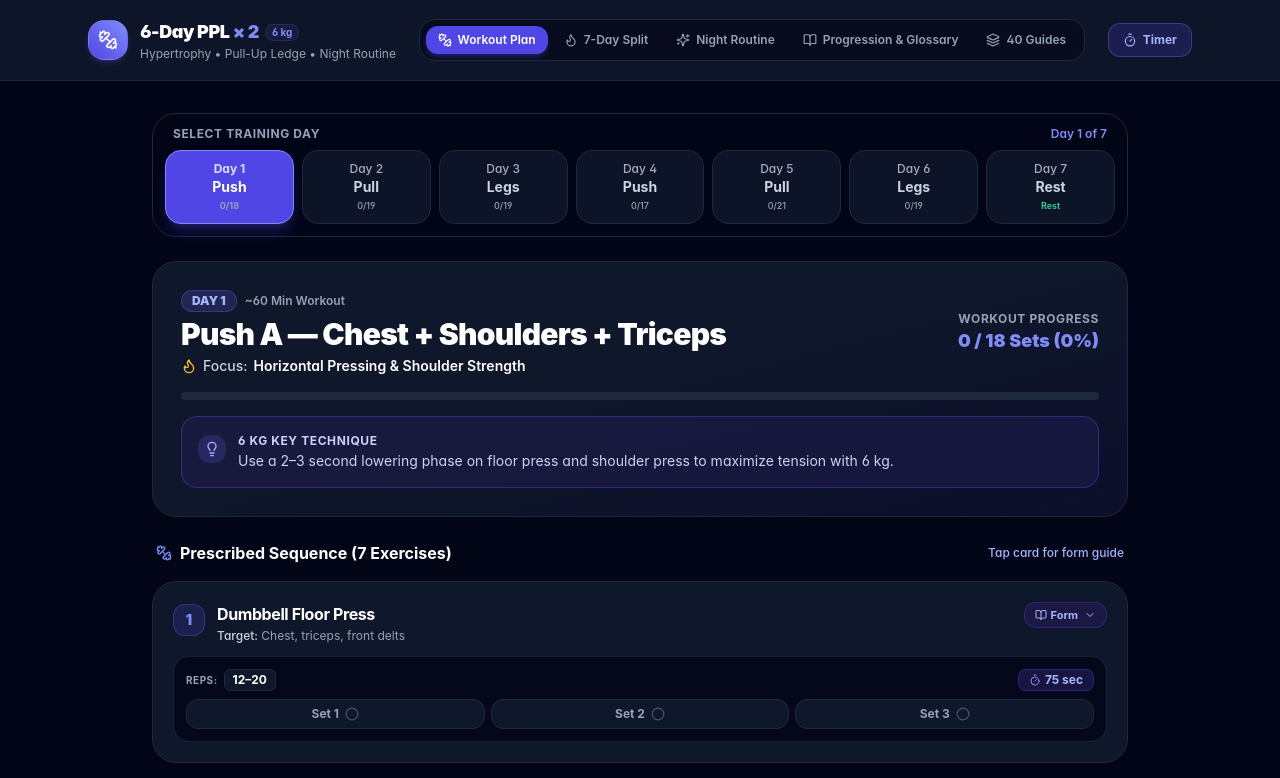
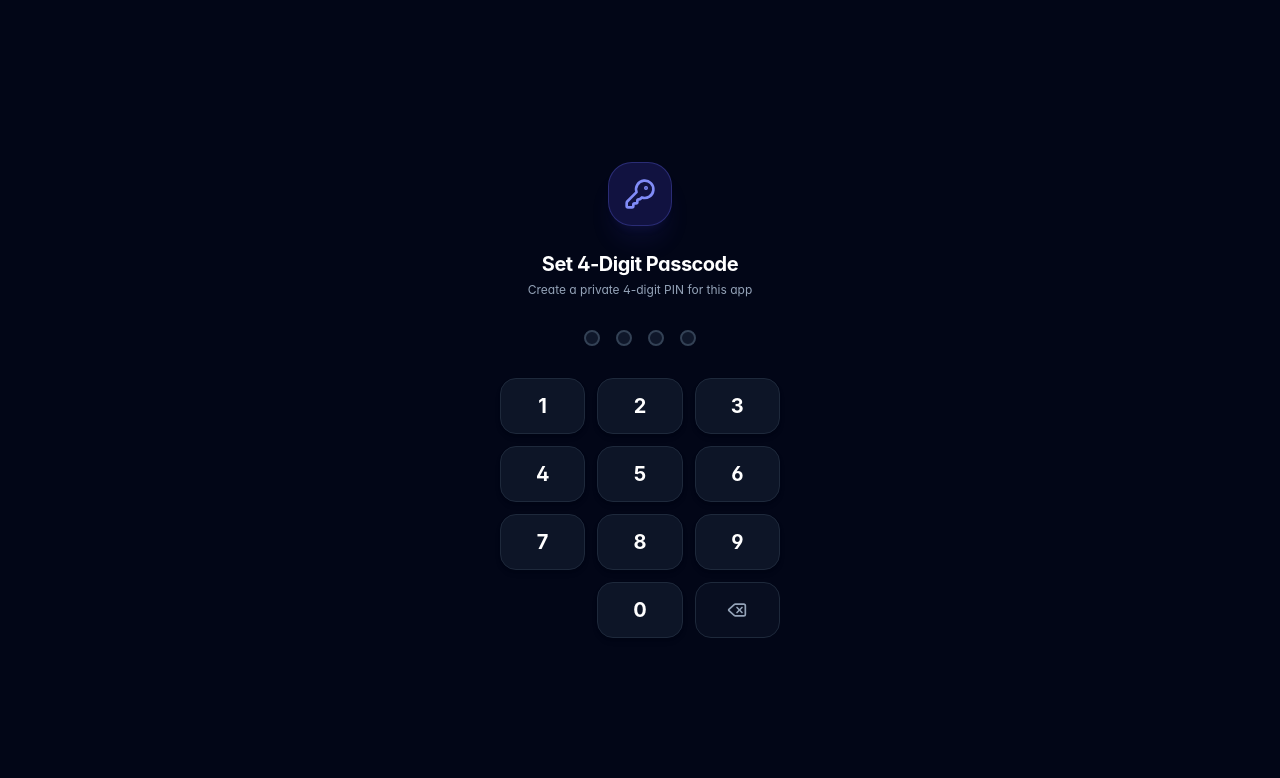
Before and after one commit to vin51435/project-monolith, a Next.js app: page / in a window 1280 px wide. Shown: the top 778 px of the page. Built offline with nearby package versions, Linux system fonts and the light colour scheme.

Commit message:
Implement native client-side SHA-256 PIN passcode lock screen with quick lock

```diff
--- a/src/app/page.tsx
+++ b/src/app/page.tsx
@@ -1,6 +1,6 @@
 'use client';
 
-import React, { useState } from 'react';
+import React, { useState, useEffect } from 'react';
 import Header from '@/components/Header';
 import BottomNav from '@/components/BottomNav';
 import DayWorkoutView from '@/components/DayWorkoutView';
@@ -10,10 +10,12 @@ import ProgressionView from '@/components/ProgressionView';
 import GlossaryView from '@/components/GlossaryView';
 import ExerciseLibraryView from '@/components/ExerciseLibraryView';
 import RestTimerModal from '@/components/RestTimerModal';
+import AuthLock from '@/components/AuthLock';
 import Footer from '@/components/Footer';
 import { ExerciseDetail, WORKOUT_DAYS } from '@/data/workoutData';
 
 export default function HomePage() {
+  const [isLocked, setIsLocked] = useState<boolean>(true);
   const [activeTab, setActiveTab] = useState<string>('today');
   const [selectedDayId, setSelectedDayId] = useState<string>('day-1');
 
@@ -26,6 +28,23 @@ export default function HomePage() {
   const [selectedExerciseDetail, setSelectedExerciseDetail] = useState<ExerciseDetail | null>(null);
 
   const currentDay = WORKOUT_DAYS.find((d) => d.id === selectedDayId) || WORKOUT_DAYS[0];
+
+  // Check saved session on mount
+  useEffect(() => {
+    const isRemembered = localStorage.getItem('nexus_auth_session') === 'active';
+    const isSessionActive = sessionStorage.getItem('nexus_auth_session') === 'active';
+    if (isRemembered || isSessionActive) {
+      setIsLocked(false);
+    } else {
+      setIsLocked(true);
+    }
+  }, []);
+
+  const handleLockApp = () => {
+    localStorage.removeItem('nexus_auth_session');
+    sessionStorage.removeItem('nexus_auth_session');
+    setIsLocked(true);
+  };
 
   const handleOpenTimer = (seconds: number = 60, name: string = '') => {
     setTimerSeconds(seconds);
@@ -45,6 +64,10 @@ export default function HomePage() {
     window.scrollTo({ top: 0, behavior: 'smooth' });
   };
 
+  if (isLocked) {
+    return <AuthLock onUnlock={() => setIsLocked(false)} />;
+  }
+
   return (
     <div className="min-h-screen flex flex-col bg-slate-950 text-slate-100">
       {/* 1. Sticky Navigation Header */}
@@ -57,6 +80,7 @@ export default function HomePage() {
           }
         }}
         onOpenTimer={handleOpenTimer}
+        onLock={handleLockApp}
       />
 
       {/* 2. Main Body Container */}
--- /dev/null
+++ b/src/components/AuthLock.tsx
@@ -0,0 +1,209 @@
+'use client';
+
+import React, { useState, useEffect } from 'react';
+import { Lock, KeyRound, ShieldCheck, Delete, ArrowRight, CheckCircle2 } from 'lucide-react';
+
+interface AuthLockProps {
+  onUnlock: () => void;
+}
+
+// Simple SHA-256 hash helper using browser native Web Crypto API
+async function hashPin(pin: string): Promise<string> {
+  const msgUint8 = new TextEncoder().encode(pin + '_salt_nexus_drift');
+  const hashBuffer = await crypto.subtle.digest('SHA-256', msgUint8);
+  const hashArray = Array.from(new Uint8Array(hashBuffer));
+  return hashArray.map((b) => b.toString(16).padStart(2, '0')).join('');
+}
+
+export default function AuthLock({ onUnlock }: AuthLockProps) {
+  const [pin, setPin] = useState<string>('');
+  const [savedHash, setSavedHash] = useState<string | null>(null);
+  const [isSettingNewPin, setIsSettingNewPin] = useState<boolean>(false);
+  const [confirmPin, setConfirmPin] = useState<string>('');
+  const [step, setStep] = useState<'enter' | 'create' | 'confirm'>('enter');
+  const [errorMsg, setErrorMsg] = useState<string>('');
+  const [shake, setShake] = useState<boolean>(false);
+  const [rememberDevice, setRememberDevice] = useState<boolean>(true);
+
+  useEffect(() => {
+    const existing = localStorage.getItem('nexus_app_pin');
+    if (!existing) {
+      setIsSettingNewPin(true);
+      setStep('create');
+    } else {
+      setSavedHash(existing);
+      setStep('enter');
+    }
+  }, []);
+
+  const triggerShake = (msg: string) => {
+    setErrorMsg(msg);
+    setShake(true);
+    if (typeof window !== 'undefined' && navigator.vibrate) {
+      navigator.vibrate(100);
+    }
+    setTimeout(() => {
+      setShake(false);
+      setPin('');
+      setConfirmPin('');
+    }, 600);
+  };
+
+  const handleKeyPress = async (digit: string) => {
+    setErrorMsg('');
+
+    if (step === 'enter') {
+      const nextPin = pin + digit;
+      if (nextPin.length <= 4) {
+        setPin(nextPin);
+        if (nextPin.length === 4) {
+          const hashed = await hashPin(nextPin);
+          if (hashed === savedHash) {
+            if (rememberDevice) {
+              localStorage.setItem('nexus_auth_session', 'active');
+            } else {
+              sessionStorage.setItem('nexus_auth_session', 'active');
+            }
+            onUnlock();
+          } else {
+            triggerShake('Incorrect PIN');
+          }
+        }
+      }
+    } else if (step === 'create') {
+      const nextPin = pin + digit;
+      if (nextPin.length <= 4) {
+        setPin(nextPin);
+        if (nextPin.length === 4) {
+          setConfirmPin('');
+          setStep('confirm');
+        }
+      }
+    } else if (step === 'confirm') {
+      const nextConfirm = confirmPin + digit;
+      if (nextConfirm.length <= 4) {
+        setConfirmPin(nextConfirm);
+        if (nextConfirm.length === 4) {
+          if (nextConfirm === pin) {
+            const hashed = await hashPin(nextConfirm);
+            localStorage.setItem('nexus_app_pin', hashed);
+            localStorage.setItem('nexus_auth_session', 'active');
+            onUnlock();
+          } else {
+            triggerShake('PINs did not match. Try again.');
+            setStep('create');
+          }
+        }
+      }
+    }
+  };
+
+  const handleDelete = () => {
+    if (step === 'confirm') {
+      setConfirmPin((prev) => prev.slice(0, -1));
+    } else {
+      setPin((prev) => prev.slice(0, -1));
+    }
+    setErrorMsg('');
+  };
+
+  const activeInput = step === 'confirm' ? confirmPin : pin;
+
+  return (
+    <div className="fixed inset-0 z-50 bg-slate-950 flex flex-col items-center justify-center p-4 selection:bg-none">
+      <div className="w-full max-w-sm flex flex-col items-center space-y-6 text-center">
+        {/* Security Shield Icon */}
+        <div className="w-16 h-16 rounded-3xl bg-indigo-600/20 border border-indigo-500/30 flex items-center justify-center text-indigo-400 shadow-xl shadow-indigo-600/10 animate-fadeIn">
+          {step === 'enter' ? <Lock className="w-8 h-8" /> : <KeyRound className="w-8 h-8" />}
+        </div>
+
+        {/* Title & Instructions */}
+        <div>
+          <h2 className="text-xl font-bold text-white tracking-tight">
+            {step === 'enter' && 'Private Access'}
+            {step === 'create' && 'Set 4-Digit Passcode'}
+            {step === 'confirm' && 'Confirm Your Passcode'}
+          </h2>
+          <p className="text-xs text-slate-400 mt-1">
+            {step === 'enter' && 'Enter your PIN to unlock'}
+            {step === 'create' && 'Create a private 4-digit PIN for this app'}
+            {step === 'confirm' && 'Re-enter your 4-digit PIN to confirm'}
+          </p>
+        </div>
+
+        {/* 4 PIN Dots */}
+        <div
+          className={`flex items-center gap-4 py-2 transition-transform ${
+            shake ? 'animate-bounce text-rose-500' : ''
+          }`}
+        >
+          {[0, 1, 2, 3].map((idx) => {
+            const isFilled = activeInput.length > idx;
+            return (
+              <div
+                key={idx}
+                className={`w-4 h-4 rounded-full border-2 transition-all duration-200 ${
+                  isFilled
+                    ? 'bg-indigo-500 border-indigo-400 scale-110 shadow-md shadow-indigo-500/50'
+                    : 'bg-slate-900 border-slate-700'
+                }`}
+              />
+            );
+          })}
+        </div>
+
+        {/* Error Message */}
+        {errorMsg && (
+          <p className="text-xs font-semibold text-rose-400 animate-fadeIn">
+            {errorMsg}
+          </p>
+        )}
+
+        {/* Keypad (3x4 Grid) */}
+        <div className="grid grid-cols-3 gap-3 w-full max-w-[280px]">
+          {['1', '2', '3', '4', '5', '6', '7', '8', '9'].map((digit) => (
+            <button
+              key={digit}
+              type="button"
+              onClick={() => handleKeyPress(digit)}
+              className="h-14 rounded-2xl bg-slate-900/90 hover:bg-slate-800 border border-slate-800 hover:border-slate-700 text-xl font-bold text-white shadow-md active:scale-90 active:bg-indigo-600 transition"
+            >
+              {digit}
+            </button>
+          ))}
+
+          {/* Bottom Row */}
+          <div className="flex items-center justify-center" />
+          <button
+            type="button"
+            onClick={() => handleKeyPress('0')}
+            className="h-14 rounded-2xl bg-slate-900/90 hover:bg-slate-800 border border-slate-800 hover:border-slate-700 text-xl font-bold text-white shadow-md active:scale-90 active:bg-indigo-600 transition"
+          >
+            0
+          </button>
+          <button
+            type="button"
+            onClick={handleDelete}
+            className="h-14 rounded-2xl bg-slate-900/50 hover:bg-slate-800/80 border border-slate-800 text-slate-400 hover:text-white flex items-center justify-center active:scale-90 transition"
+            title="Delete digit"
+          >
+            <Delete className="w-5 h-5" />
+          </button>
+        </div>
+
+        {/* Remember on this device checkbox */}
+        {step === 'enter' && (
+          <label className="flex items-center gap-2 text-xs text-slate-400 cursor-pointer pt-2">
+            <input
+              type="checkbox"
+              checked={rememberDevice}
+              onChange={(e) => setRememberDevice(e.target.checked)}
+              className="rounded bg-slate-900 border-slate-700 text-indigo-600 focus:ring-0 focus:ring-offset-0 w-3.5 h-3.5"
+            />
+            <span>Keep unlocked on this device</span>
+          </label>
+        )}
+      </div>
+    </div>
+  );
+}
--- a/src/components/Header.tsx
+++ b/src/components/Header.tsx
@@ -1,13 +1,14 @@
 'use client';
 
 import React from 'react';
-import { Dumbbell, Timer, Flame, Sparkles, BookOpen, Layers } from 'lucide-react';
+import { Dumbbell, Timer, Flame, Sparkles, BookOpen, Layers, Lock } from 'lucide-react';
 
 interface HeaderProps {
   activeTab: string;
   setActiveTab: (tab: string) => void;
   onOpenTimer: (seconds?: number, name?: string) => void;
   timerRunning?: boolean;
+  onLock?: () => void;
 }
 
 export default function Header({
@@ -15,6 +16,7 @@ export default function Header({
   setActiveTab,
   onOpenTimer,
   timerRunning = false,
+  onLock,
 }: HeaderProps) {
   const navTabs = [
     { id: 'today', label: 'Workout Plan', icon: Dumbbell },
@@ -70,8 +72,9 @@ export default function Header({
             })}
           </nav>
 
-          {/* Rest Timer Button */}
-          <div className="flex items-center gap-2">
+          {/* Actions: Timer + Lock */}
+          <div className="flex items-center gap-1.5 sm:gap-2">
+            {/* Rest Timer Button */}
             <button
               onClick={() => onOpenTimer(60, 'Rest Interval')}
               className={`flex items-center gap-1.5 px-2.5 sm:px-3.5 py-1.5 sm:py-2 rounded-xl text-xs font-bold border active:scale-95 transition ${
@@ -83,6 +86,17 @@ export default function Header({
               <Timer className="w-3.5 h-3.5" />
               <span>Timer</span>
             </button>
+
+            {/* Lock App Button */}
+            {onLock && (
+              <button
+                onClick={onLock}
+                className="p-1.5 sm:p-2 rounded-xl bg-slate-800/80 hover:bg-slate-800 border border-slate-700 text-slate-400 hover:text-white transition active:scale-95"
+                title="Lock app"
+              >
+                <Lock className="w-3.5 h-3.5" />
+              </button>
+            )}
           </div>
         </div>
       </div>
```
